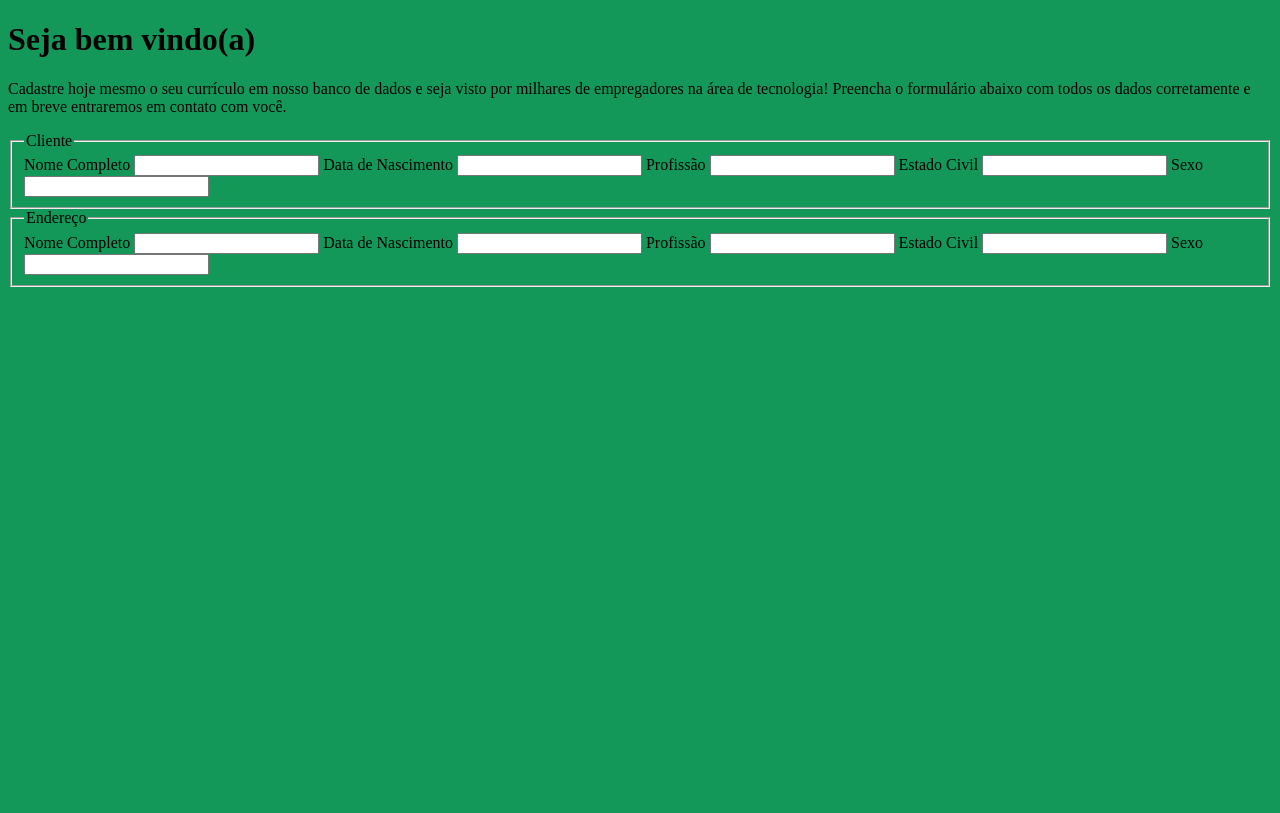
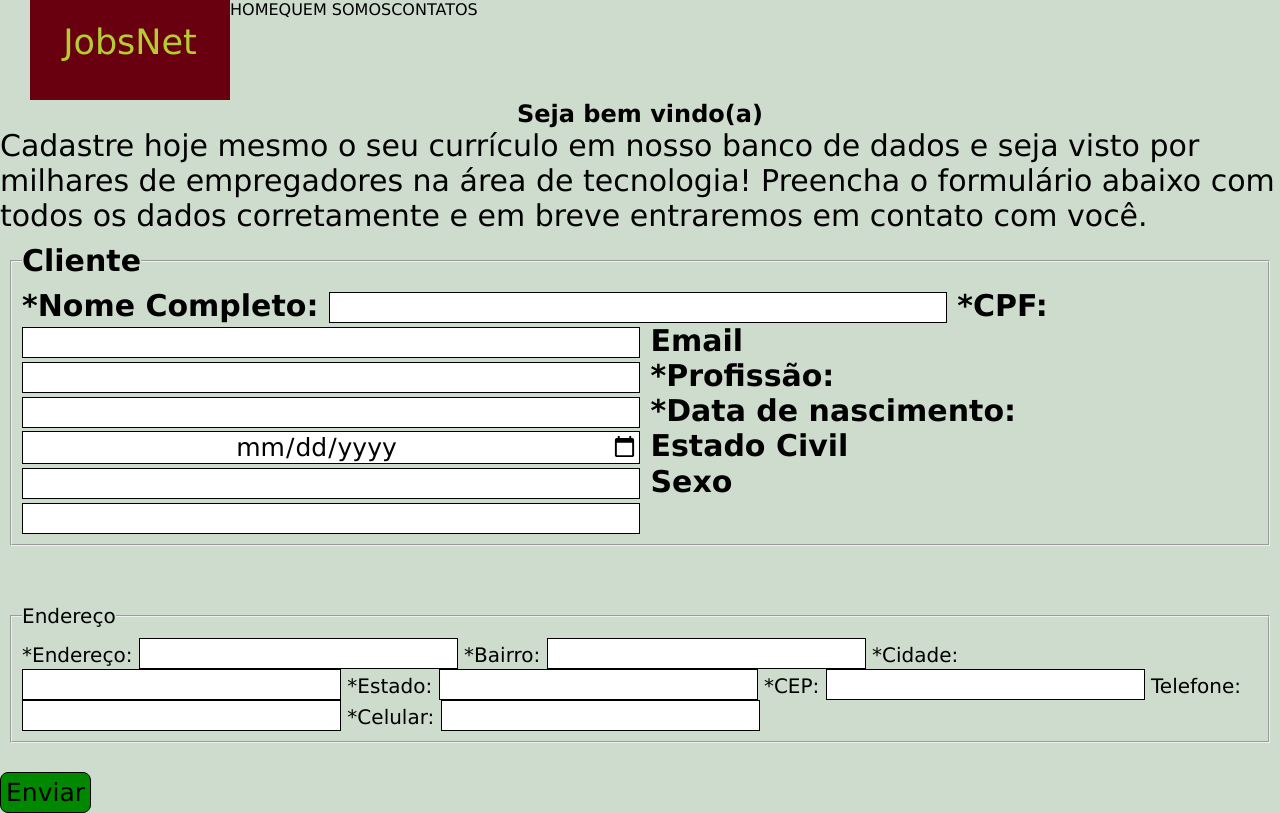
Before and after one commit to dalcymar/projetoFinalGama, a plain HTML site: page index.html in a window 1280 px wide. Drawn offline with Linux system fonts and the light colour scheme.

Commit message:
preparando a página html

```diff
--- a/index.html
+++ b/index.html
@@ -5,41 +5,74 @@
     <meta http-equiv="X-UA-Compatible" content="IE=edge">
     <meta name="viewport" content="width=device-width, initial-scale=1.0">
     <title>Cadastro de Pessoas</title>
-    <link rel="stylesheet" href="style.css">
+    <link rel="stylesheet" href="styles.css">
 </head>
 <body>
-    <h1>Seja bem vindo(a)</h1>
+    <header>
+        <div class="cabecalho">
+            <div id="perfil">
+                <p id="cab">JobsNet</p>
+            </div>
+            <ul>HOME</ul>
+            <ul>QUEM SOMOS</ul>
+            <ul>CONTATOS</ul>
+        </div>
+
+    </header>
+    <h2>Seja bem vindo(a)</h2>
     <p>
         Cadastre hoje mesmo o seu currículo em nosso banco de dados e seja visto por milhares de empregadores
         na área de tecnologia! Preencha o formulário abaixo com todos os dados corretamente e em breve
         entraremos em contato com você.
     </p>
     <form action="">
-        <fieldset id="clinte"><legend>Cliente</legend>
-            <label for="nome completo">Nome Completo</label>
+        <h3><tr><fieldset class="cliente"><legend>Cliente</legend>
+            <label for="nome completo">*Nome Completo:</label>
+            <input type="text" name="nome completo" id="nome" required>
+
+            <label for="nome">*CPF:</label>
             <input type="text" name="nome completo" required>
-            <label for="dataNascimento">Data de Nascimento</label>
-            <input type="text" name="dataNascimento" required>
-            <label for="profissao">Profissão</label>
+
+            <label for="nome">Email</label>
+            <input type="email" name="nome completo" required>
+
+            <label for="profissao">*Profissão:</label>
             <input type="text" name="profissao" required>
+
+            <label for="profissao">*Data de nascimento:</label>
+            <input type="date" name="dataNascimento" required>
+
             <label for="nome">Estado Civil</label>
             <input type="text" name="nome completo" required>
+
             <label for="nome">Sexo</label>
             <input type="text" name="nome completo" required>
-        </fieldset>
+        </h3></tr></fieldset><br/><br/>
 
-        <fieldset id="clinte"><legend>Endereço</legend>
-            <label for="nome completo">Nome Completo</label>
+        <fieldset id="endereco"><legend>Endereço</legend>
+            <label for="nome completo">*Endereço:</label>
             <input type="text" name="nome completo" required>
-            <label for="dataNascimento">Data de Nascimento</label>
+
+            <label for="dataNascimento">*Bairro:</label>
             <input type="text" name="dataNascimento" required>
-            <label for="profissao">Profissão</label>
+
+            <label for="profissao">*Cidade:</label>
             <input type="text" name="profissao" required>
-            <label for="nome">Estado Civil</label>
+
+            <label for="nome">*Estado:</label>
             <input type="text" name="nome completo" required>
-            <label for="nome">Sexo</label>
+
+            <label for="nome">*CEP:</label>
             <input type="text" name="nome completo" required>
-        </fieldset>
+
+            <label for="nome">Telefone:</label>
+            <input type="tel" name="nome completo">
+
+            <label for="nome">*Celular:</label>
+            <input type="text" name="nome completo" required>
+
+        </fieldset><br/>
+        <input type="submit" value="Enviar" name="enviar" id="enviar">
     </form>
 </body>
 </html>
--- a/style.css
+++ /dev/null
@@ -1,3 +0,0 @@
-body {
-    background: #13985a;
-}
--- /dev/null
+++ b/styles.css
@@ -0,0 +1,65 @@
+* {
+    padding: 0;
+    margin: 0;
+    box-sizing: border-box;
+    font-family: Verdana, Geneva, Tahoma, sans-serif;
+}
+
+#cab {
+    margin-left: 30px;
+    width: 200px;
+    height: 100px;
+    text-align: center;
+    padding: 22px;
+    font-size: 35px;
+    background-color: #680010;
+    color: rgb(182, 205, 50);
+}
+
+.cabecalho {
+    display: flex;
+}
+
+h2 {
+    text-align: center;
+}
+
+p {
+    font-size: 30px;
+    margin: 0 auto;
+}
+
+body {
+    background: #cddccd center center fixed;;
+    background-size: cover;
+
+}
+
+.cliente {
+    font-size: 30px;
+    margin: 10px 10px;
+    padding: 10px;
+}
+
+.cliente input {
+    width: 50%;
+    font-size: 25px;
+}
+#endereco {
+    font-size: 20px;
+    margin: 10px 10px;
+    padding: 10px;
+}
+
+input {
+    text-align: center;
+    font-size: 25px;
+    border: 1px solid #000;
+}
+
+#enviar {
+    padding: 5px;
+    border-radius: 8px;
+    background: #008800;
+    font: bold;
+}
```
